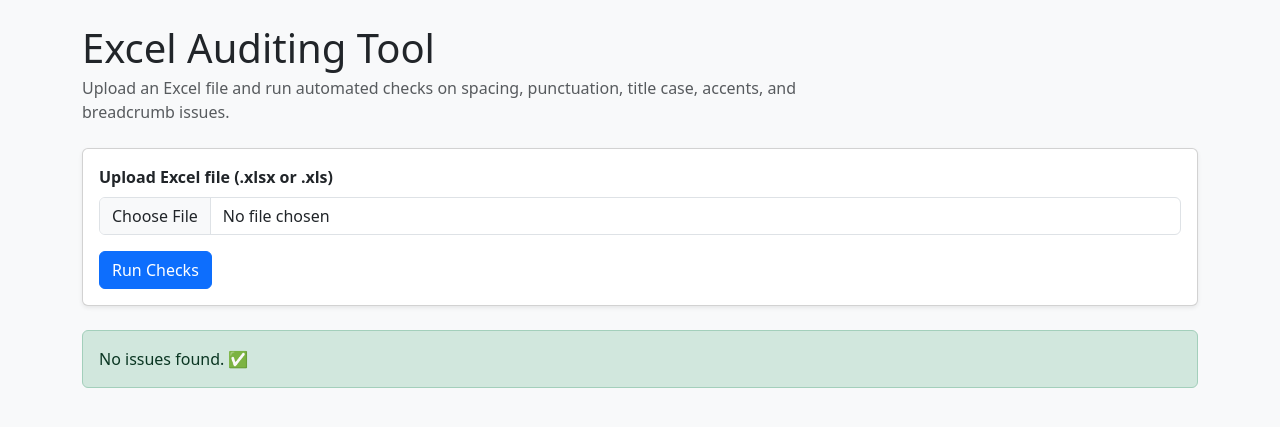
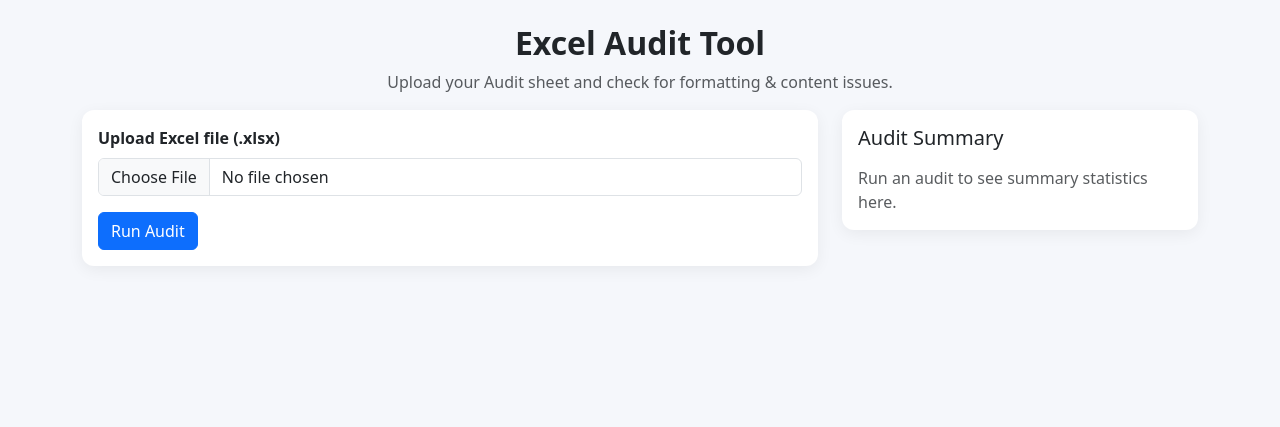
Before and after one commit to monto2454/excel-audit-app, a Flask app: page / in a window 1280 px wide. Shown: the top 427 px of the page. Run offline with Flask 3, Linux system fonts and the light colour scheme.

Commit message:
Update index.html

```diff
--- a/templates/index.html
+++ b/templates/index.html
@@ -1,98 +1,170 @@
-<!doctype html>
+<!DOCTYPE html>
 <html lang="en">
 <head>
-  <meta charset="utf-8">
-  <title>Excel Auditing Tool</title>
+    <meta charset="UTF-8" />
+    <title>Excel Audit App</title>
+    <meta name="viewport" content="width=device-width, initial-scale=1" />
+    <!-- Bootstrap 5 -->
     <link
         href="https://cdn.jsdelivr.net/npm/bootstrap@5.3.3/dist/css/bootstrap.min.css"
         rel="stylesheet"
     >
+    <style>
+        body {
+            background: #f5f7fb;
+        }
+        .card {
+            border-radius: 12px;
+            border: none;
+            box-shadow: 0 4px 16px rgba(0,0,0,0.06);
+        }
+        .summary-card {
+            position: sticky;
+            top: 1rem;
+        }
+        .loader-overlay {
+            position: fixed;
+            inset: 0;
+            background: rgba(255,255,255,0.8);
+            display: none;
+            align-items: center;
+            justify-content: center;
+            z-index: 2000;
+        }
+    </style>
 </head>
-<body class="bg-light">
-  <div class="container py-4">
-    <div class="row mb-4">
-      <div class="col-12 col-lg-8">
-        <h1 class="mb-1">Excel Auditing Tool</h1>
-        <p class="text-muted mb-0">
-          Upload an Excel file and run automated checks on spacing,
-          punctuation, title case, accents, and breadcrumb issues.
-        </p>
+<body>
+<div class="loader-overlay" id="loaderOverlay">
+    <div class="text-center">
+        <div class="spinner-border" role="status"></div>
+        <div class="mt-3 fw-semibold">Analyzing your file…</div>
     </div>
 </div>
 
-    <div class="card shadow-sm mb-4">
+<div class="container py-4">
+    <div class="row mb-3">
+        <div class="col-12 text-center">
+            <h2 class="fw-bold">Excel Audit Tool</h2>
+            <p class="text-muted mb-0">Upload your Audit sheet and check for formatting & content issues.</p>
+        </div>
+    </div>
+
+    <div class="row g-4">
+        <!-- Left: Upload + Results -->
+        <div class="col-lg-8">
+            <!-- Upload Card -->
+            <div class="card mb-4">
                 <div class="card-body">
-        <form method="post" enctype="multipart/form-data">
+                    <form method="POST" enctype="multipart/form-data" onsubmit="showLoader()">
                         <div class="mb-3">
-            <label for="file" class="form-label fw-semibold">
-              Upload Excel file (.xlsx or .xls)
-            </label>
-            <input
-              class="form-control"
-              type="file"
-              name="file"
-              id="file"
-              accept=".xlsx,.xls"
-              required
-            >
+                            <label class="form-label fw-semibold">Upload Excel file (.xlsx)</label>
+                            <input type="file" name="file" accept=".xlsx,.xls" class="form-control" required />
                         </div>
-          <button type="submit" class="btn btn-primary">
-            Run Checks
+                        <button class="btn btn-primary" type="submit">
+                            Run Audit
                         </button>
+                        {% if filename %}
+                        <span class="ms-2 badge bg-secondary">File: {{ filename }}</span>
+                        {% endif %}
                     </form>
                 </div>
             </div>
 
-    {% if file_name %}
-      <div class="alert alert-info py-2">
-        <strong>File:</strong> {{ file_name }}
-        {% if breadcrumb_col_name %}
-          <span class="ms-3">
-            <strong>Breadcrumb column:</strong>
-            "{{ breadcrumb_col_name }}" (fixed as Excel column R)
-          </span>
-        {% endif %}
-      </div>
+            <!-- Messages -->
+            {% if message %}
+                <div class="alert alert-danger">{{ message }}</div>
+            {% elif had_run and (errors|length == 0) %}
+                <div class="alert alert-success">No issues found.</div>
             {% endif %}
 
-    {% if errors is not none %}
-      {% if errors %}
-        <div class="d-flex justify-content-between align-items-center mb-2">
-          <h2 class="h5 mb-0">
-            Issues found: <span class="badge bg-danger">{{ errors|length }}</span>
-          </h2>
-
-          <form method="get" action="{{ url_for('download_report') }}">
-            <button type="submit" class="btn btn-success btn-sm">
-              Download error report (.xlsx)
-            </button>
-          </form>
-        </div>
-
-        <div class="table-responsive">
-          <table class="table table-sm table-bordered table-striped align-middle">
+            <!-- Errors Table -->
+            {% if errors and errors|length > 0 %}
+                <div class="card">
+                    <div class="card-body">
+                        <h5 class="card-title mb-3">Issues Found ({{ errors|length }})</h5>
+                        <div class="table-responsive" style="max-height: 500px;">
+                            <table class="table table-sm table-striped align-middle">
                                 <thead class="table-light">
                                     <tr>
-                <th style="width: 10%;">Cell</th>
-                <th>Issue</th>
+                                        <th style="width: 80px;">Cell</th>
+                                        <th style="width: 40%;">Cell Value</th>
+                                        <th>Issues</th>
                                     </tr>
                                 </thead>
                                 <tbody>
-              {% for cell, message in errors %}
+                                    {% for e in errors %}
                                     <tr>
-                  <td><code>{{ cell }}</code></td>
-                  <td>{{ message }}</td>
+                                        <td><code>{{ e.cell if e.cell is defined else e["cell"] }}</code></td>
+                                        <td>{{ e.value if e.value is defined else e["value"] }}</td>
+                                        <td>
+                                            {% set iss = e.issues if e.issues is defined else e["issues"] %}
+                                            {% for i in iss %}
+                                                <span class="badge text-bg-danger mb-1">{{ i }}</span><br/>
+                                            {% endfor %}
+                                        </td>
                                     </tr>
                                     {% endfor %}
                                 </tbody>
                             </table>
                         </div>
-      {% else %}
-        <div class="alert alert-success mt-4">
-          No issues found. ✅
+
+                        <div class="mt-3">
+                            <a href="/download" class="btn btn-outline-secondary btn-sm">
+                                Download error report
+                            </a>
+                        </div>
+                    </div>
                 </div>
             {% endif %}
+        </div>
+
+        <!-- Right: Summary Panel -->
+        <div class="col-lg-4">
+            <div class="card summary-card">
+                <div class="card-body">
+                    <h5 class="card-title mb-3">Audit Summary</h5>
+                    {% if summary %}
+                        {% set non_zero = [] %}
+                        {% for k, v in summary.items() %}
+                            {% if v > 0 %}
+                                {% set _ = non_zero.append((k, v)) %}
+                            {% endif %}
+                        {% endfor %}
+
+                        {% if non_zero|length == 0 %}
+                            <p class="text-muted mb-0">No issues recorded in this run.</p>
+                        {% else %}
+                            <ul class="list-group list-group-flush">
+                                {% for item in non_zero %}
+                                    <li class="list-group-item d-flex justify-content-between align-items-center">
+                                        <span>{{ item[0] }}</span>
+                                        <span class="badge text-bg-primary rounded-pill">{{ item[1] }}</span>
+                                    </li>
+                                {% endfor %}
+                            </ul>
+                        {% endif %}
+                    {% else %}
+                        <p class="text-muted mb-0">Run an audit to see summary statistics here.</p>
                     {% endif %}
                 </div>
+            </div>
+        </div>
+    </div>
+</div>
+
+<script>
+function showLoader() {
+    const overlay = document.getElementById("loaderOverlay");
+    if (overlay) {
+        overlay.style.display = "flex";
+    }
+}
+window.addEventListener("load", function() {
+    const overlay = document.getElementById("loaderOverlay");
+    if (overlay) {
+        overlay.style.display = "none";
+    }
+});
+</script>
 </body>
 </html>
```
Lines whose indentation alone changed are shown as unchanged.
